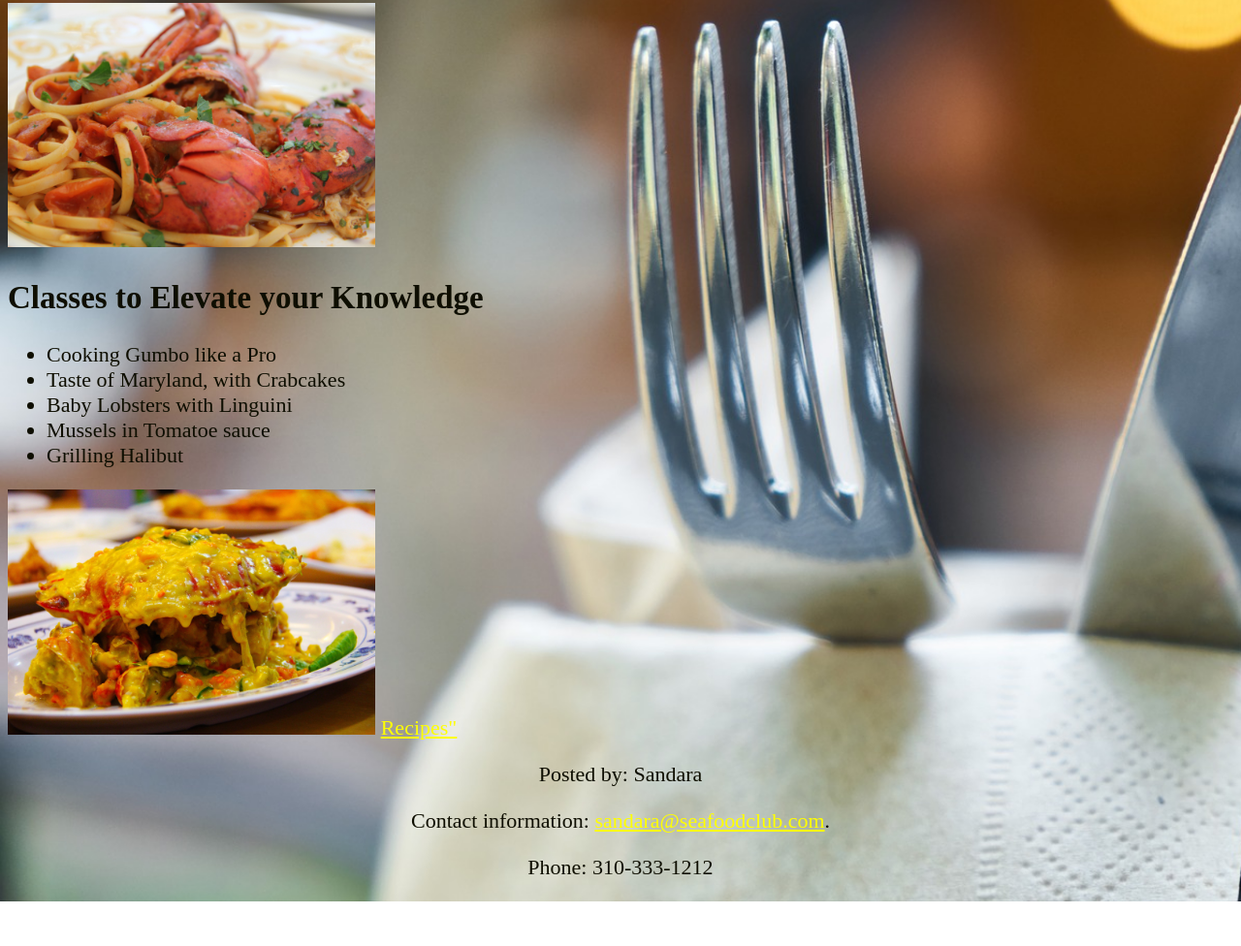
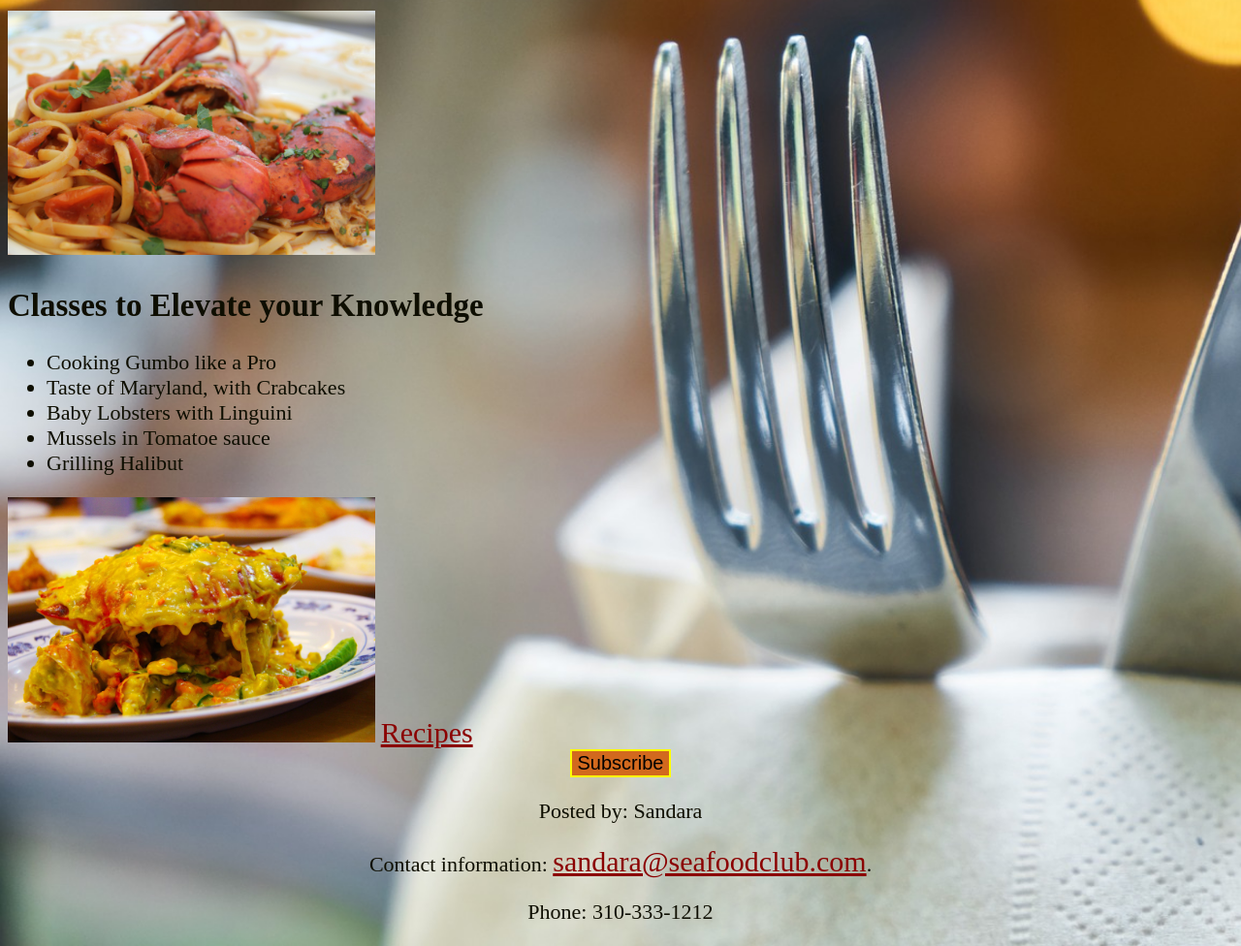
Before and after one commit to tonimichellewhite/client-blog, a plain HTML site: page index.html in a window 1280 px wide. Shown: the part 441-1417 px from the top of the page at 97% size. Before the commit the page ends 1371 px from the top, so only its background shows below. Drawn offline with Linux system fonts and the light colour scheme.

Commit message:
thursday upload

```diff
--- a/index.html
+++ b/index.html
@@ -13,7 +13,7 @@
 <body>
     <header>
         <nav>
-            <a href="/Recipes/">Recipes </a> |
+            <a href="/Recipes/">Recipes</a> |
             <a href="/Classes/">Classes</a> |
             <a href="/About/">About</a> |
             </nav>
@@ -23,12 +23,16 @@
     <main>
         <h3>Blog</h3>
         <h2> Cooking Seafood like a Pro</h2>
+    <section>
         <p>Lorem, ipsum dolor sit amet consectetur adipisicing elit. <br>
             Veritatis exercitationem reprehenderit modi ea consectetur aliquam! Beatae, dicta, <br>
             veritatis quis dolores, quibusdam quisquam tempora saepe eum eligendi laboriosam esse sunt <br>
             Lorem ipsum dolor sit amet consectetur adipisicing elit. <br>
             Tenetur minus nostrum quasi nobis officiis culpa vero ullam ex voluptatum enim, nemo fugit architecto inventore vitae, autem ea a repudiandae! Consequuntur.</p>
+    </section>
+
         <img class="smaller" src="images/seafood.jpg" alt="seafood">
+    <section>
         <h2>Classes to Elevate your Knowledge</h2>
         <ul>
             <li>Cooking Gumbo like a Pro</li>
@@ -38,13 +42,18 @@
             <li>Grilling Halibut</li>
         </ul>
         <img class="smaller" src="images/crabs.jpg" alt="crab">
-        <a href = "https://www.allrecipes.com/recipe/18152/singaporean-chile-crab/?internalSource=staff%20pick&referringId=431&referringContentType=Recipe%20Hub">Recipes"</a>
+        <a href ="https://www.allrecipes.com/recipe/18152/singaporean-chile-crab/?internalSource=staff%20pick&referringId=431&referringContentType=Recipe%20Hub">Recipes</a>
+    </section>
     </main>
     <footer>
+        <nav>
+            <button class="button">Subscribe</button>
+        </nav>
             <p>Posted by: Sandara </p>
             <p>Contact information: <a href="mailto:someone@example.com">
             sandara@seafoodclub.com</a>.</p>
             <p>Phone: 310-333-1212</p>
+
     </footer>
 </body>
 </html>
--- a/styles.css
+++ b/styles.css
@@ -5,8 +5,8 @@ nav {
 }
 
 a {
-    color: yellow;
-    font-size: 22px;
+    color: darkred;
+    font-size: 30px;
 }
 
 h1, h3 {
@@ -40,3 +40,9 @@ footer {
     color: rgb(14, 14, 1);
 
 }
+.button {
+    border: 2px solid yellow;
+    background-color: #d2691e;
+    color: black;
+    font-size: 20px;
+}
```
Also changed, not shown: 1 other file.
